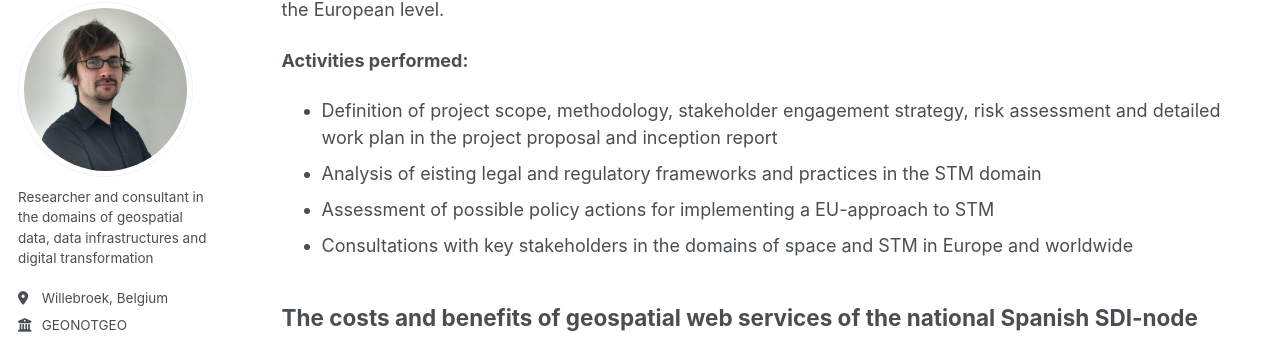
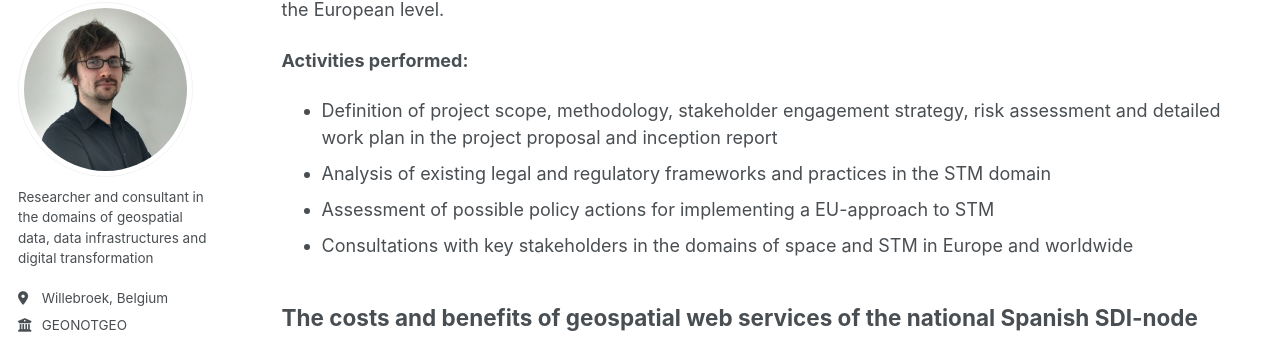
Before and after one commit to GVancauwenberghe/gvancauwenberghe.github.io, a Jekyll site: the page built from _pages/consultancy.md, in a window 1280 px wide and 900 px high, scrolled down 1760 px. Shown: the part 97-443 px from the top of the window. Built offline with Jekyll 4.4.1, drawn with Linux system fonts in a browser that asks for light colours; some web fonts are replaced.

Commit message:
Update consultancy.md

```diff
--- a/_pages/consultancy.md
+++ b/_pages/consultancy.md
@@ -47,7 +47,7 @@ author_profile: true
 
 **Activities performed:**
 * Definition of project scope, methodology, stakeholder engagement strategy, risk assessment and detailed work plan in the project proposal and inception report
-* Analysis of eisting legal and regulatory frameworks and practices in the STM domain
+* Analysis of existing legal and regulatory frameworks and practices in the STM domain
 * Assessment of possible policy actions for implementing a EU-approach to STM
 * Consultations with key stakeholders in the domains of space and STM in Europe and worldwide
 
```
